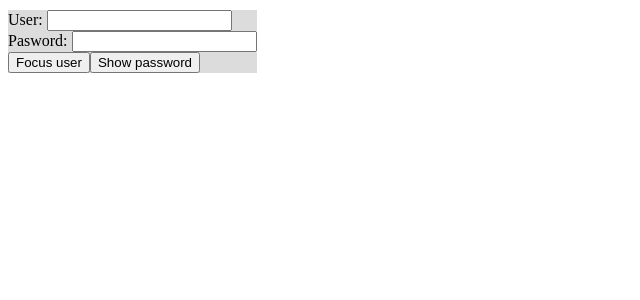
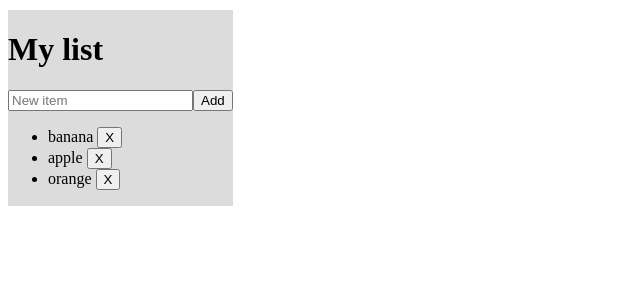
Before and after one commit to aamarber/UD8-DIW, a React app: page / in a window 1280 px wide. Shown: the top 300 px of the page, without its empty margins (0-640 px from the left). Built offline with nearby package versions, Linux system fonts and the light colour scheme.

Commit message:
Base example for useReduce

```diff
--- a/src/App.js
+++ b/src/App.js
@@ -2,13 +2,14 @@ import Calendar from './calendar/Calendar'
 import CalendarClass from './calendar/CalendarClass'
 import './styles/app.css'
 import RefForm from './useRef/RefForm'
+import List from './reducer/List'
 
 function App() {
   return (
     <div className="app">
       {/* <h1>Super calendar</h1>
       <Calendar year={2023} month={1}/> */}
-      <RefForm />
+      <List />
     </div>
   )
 }
--- /dev/null
+++ b/src/reducer/Items.js
@@ -0,0 +1,14 @@
+
+function Items(props) {
+  return (
+    <ul>
+      {props.items.map((item, index) => (
+        <li key={index}>
+          {item} <button>X</button>
+        </li>
+      ))}
+    </ul>
+  )
+}
+
+export default Items
--- /dev/null
+++ b/src/reducer/List.js
@@ -0,0 +1,21 @@
+import { useState } from "react"
+import NewItem from "./NewItem"
+import Items from "./Items"
+
+const initialItems = ['banana', 'apple', 'orange']
+
+function List() {
+
+  const [items, setItems] = useState(initialItems)
+
+  return(
+    <>
+      <h1>My list</h1>
+      <NewItem />
+      <Items items={items}/>
+    </>
+  )
+
+}
+
+export default List
--- /dev/null
+++ b/src/reducer/NewItem.js
@@ -0,0 +1,11 @@
+function NewItem() {
+  return (
+    <form>
+      <input type="text" placeholder="New item" />
+      <input type="submit" value="Add" />
+    </form>
+  )
+
+}
+
+export default NewItem
```
